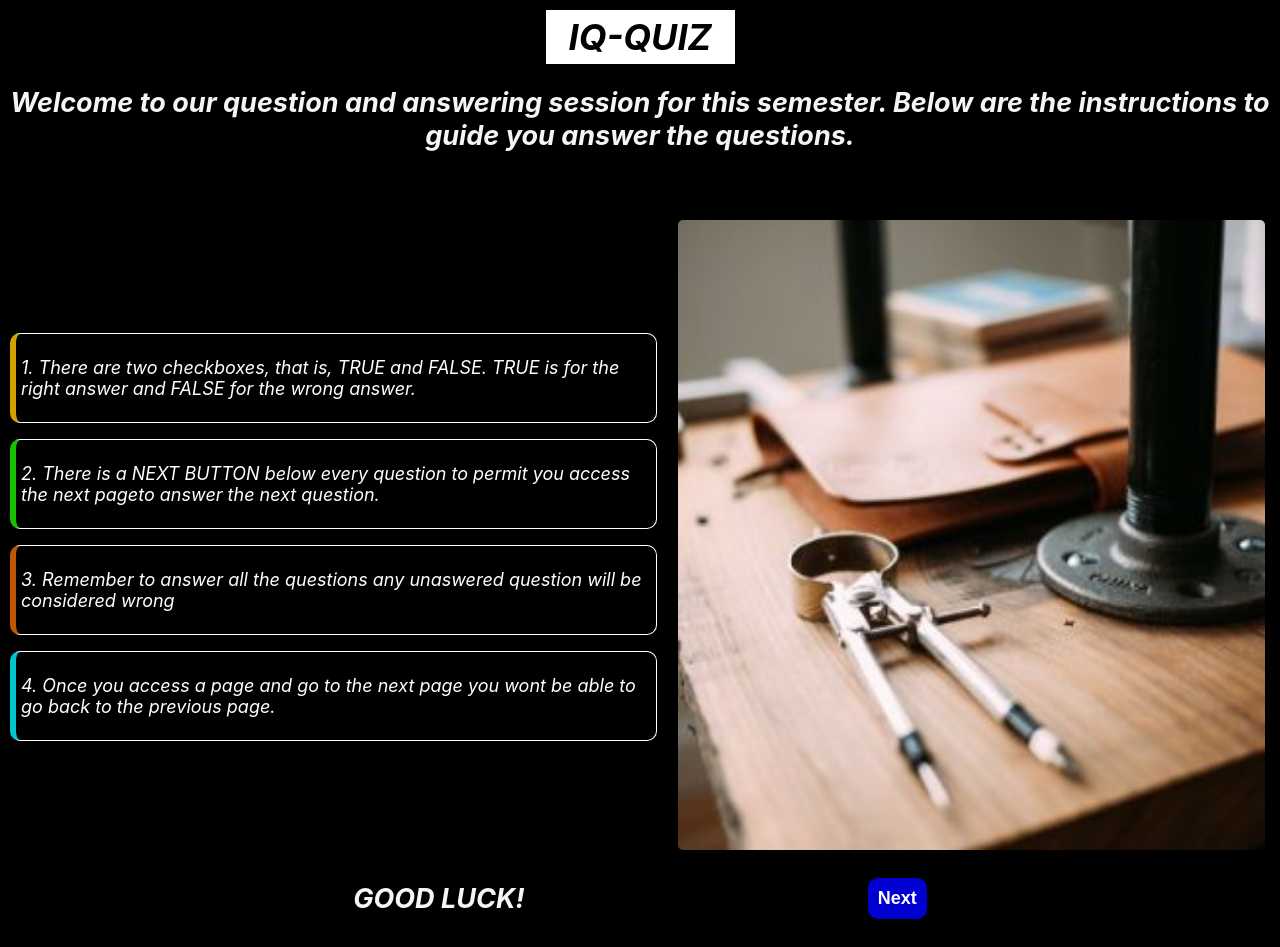
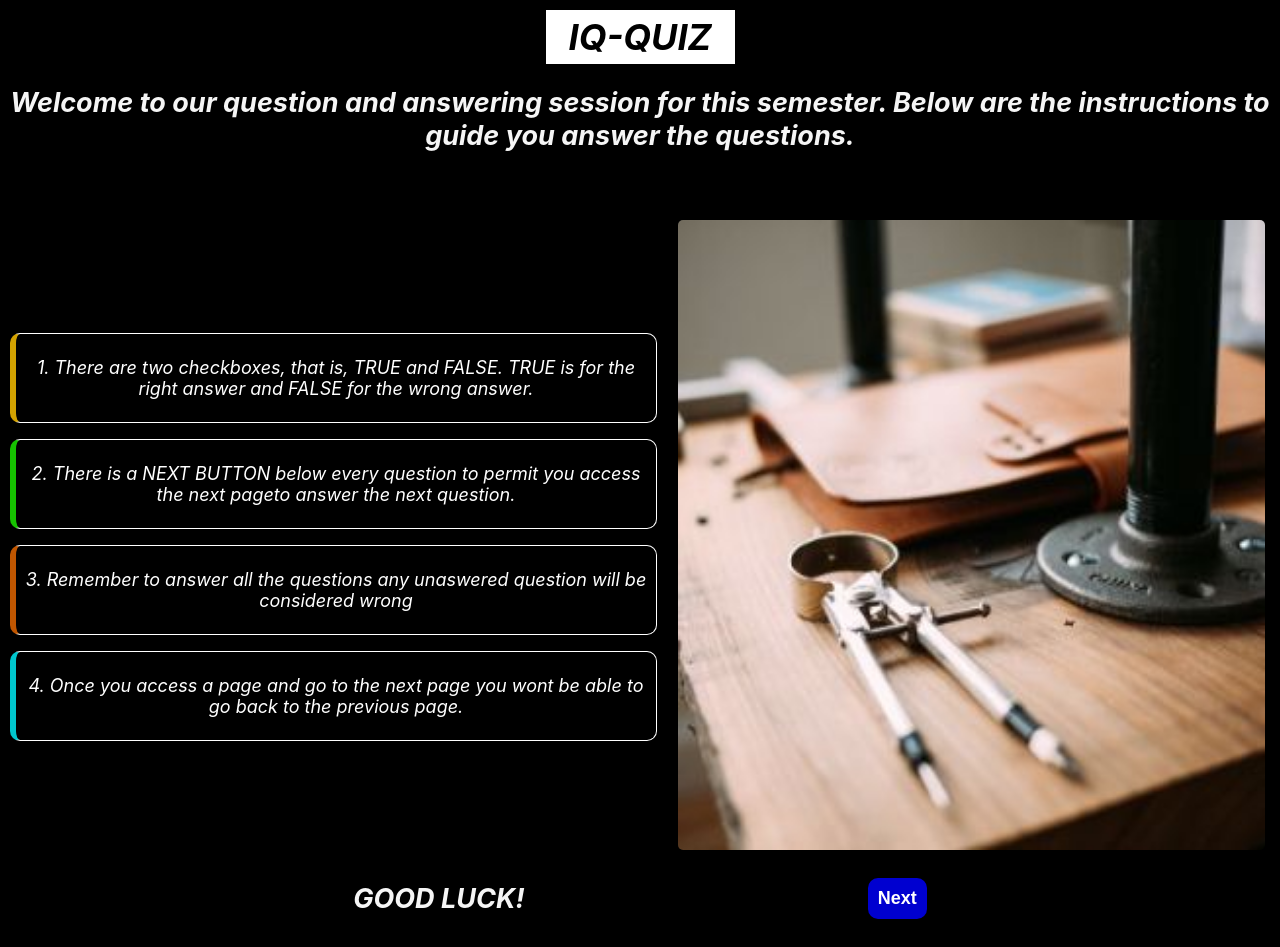
Before and after one commit to Nsairun/quize-app, a React (Create React App) app: page / in a window 1280 px wide. Built offline with nearby package versions, Linux system fonts and the light colour scheme; no server answers.

Commit message:
corrected linter error

```diff
--- a/src/Pages/ResultPage/ResultPage.jsx
+++ b/src/Pages/ResultPage/ResultPage.jsx
@@ -3,7 +3,7 @@ import React, { useContext } from 'react';
 import { FaRegEdit, FaRegGrinWink, FaRegSadCry } from 'react-icons/fa';
 import { useNavigate } from 'react-router-dom';
 import QuestionContext from '../../Context';
-import './Page3.css';
+import './resultPage.css';
 
 function Page3() {
   const { ansTracker, setansTracker, questions, setPageNumber } =
--- a/src/Pages/heroPage/Hero.jsx
+++ b/src/Pages/heroPage/Hero.jsx
@@ -3,7 +3,7 @@ import { useContext } from 'react';
 import { AiFillEdit } from 'react-icons/ai';
 import { useNavigate } from 'react-router-dom';
 import QuestionContext from '../../Context';
-import './Page2.css';
+import './hero.css';
 import image2 from '../../images/p6.jpg';
 
 function Page2() {
--- a/src/Pages/heroPage/Page2.css
+++ b/src/Pages/heroPage/hero.css
@@ -17,7 +17,7 @@ body{
     height: 50%;
     width: 50%;
     border: 0.1px solid #000;
-    margin-bottom: 5%;
+    /* margin-bottom: 5%; */
     margin: 0 auto;
     box-shadow: 3px 5px 15px #1c3535;
     background: #1a191944;
@@ -28,7 +28,7 @@ body{
 }
 
 .page-question h2, p {
-    text-align: left;
+    text-align: center;
 }
 
 .options {
@@ -54,13 +54,12 @@ body{
 .page-checkbox {
     display: flex;
     align-items: center;
-    justify-content: flex-start;
+    justify-content: center;
     gap: 3rem;
     line-height: 100px;
     padding: 3%;
     text-align: center;
 }
-
 
 .page-question .false {
     color: red;
--- a/src/Pages/landingPage/LandingPage.jsx
+++ b/src/Pages/landingPage/LandingPage.jsx
@@ -1,7 +1,7 @@
 import React from 'react';
 import { Link } from 'react-router-dom';
 import Button from '../../Component/Button/Button';
-import './Page1.css';
+import './landingPage.css';
 import image from '../../images/workshop.jpg';
 
 function Page1() {
```
Also changed, not shown: src/Pages/ResultPage/resultPage.css (renamed from src/Pages/ResultPage/Page3.css), src/Pages/landingPage/landingPage.css (renamed from src/Pages/landingPage/Page1.css).
